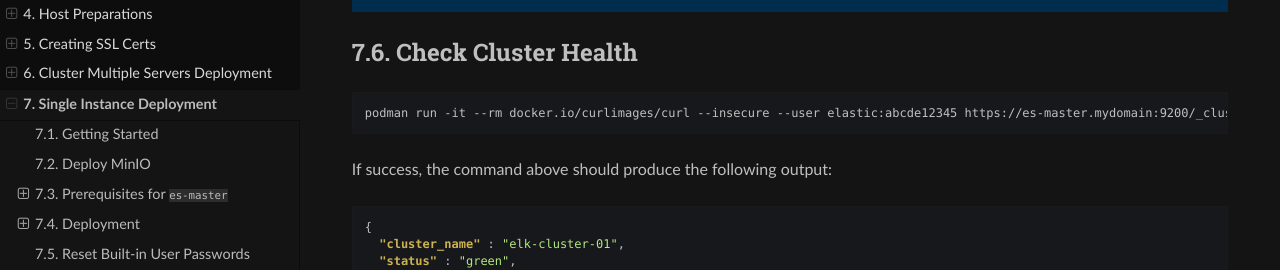
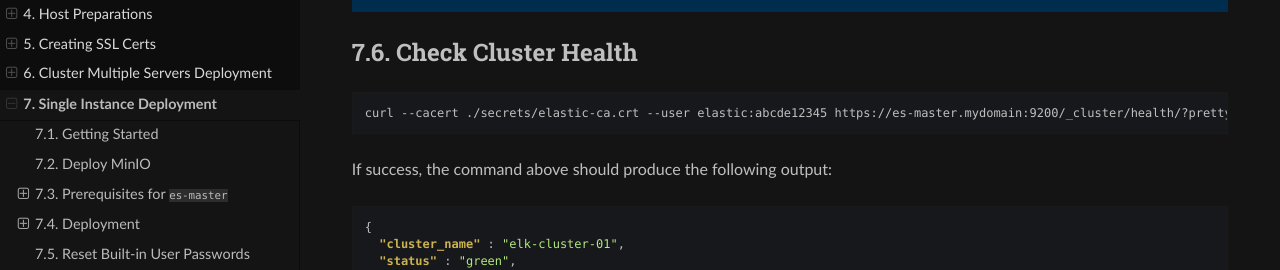
Before and after one commit to extra2000/elastic-elasticsearch-pod, a Sphinx documentation site: the page built from docs/source/example_general_single_instance.rst, in a window 1280 px wide and 900 px high, scrolled down 2861 px. Shown: the part 252-522 px from the top of the window. Built offline with Sphinx 7.4.7 and the Read the Docs theme 2.0.0, drawn with Linux system fonts in a browser that asks for light colours.

Commit message:
docs(deployments): simplify CuRL command

```diff
--- a/docs/source/example_general_single_instance.rst
+++ b/docs/source/example_general_single_instance.rst
@@ -159,7 +159,7 @@ Check Cluster Health
 
 .. code-block:: bash
 
-    podman run -it --rm docker.io/curlimages/curl --insecure --user elastic:abcde12345 https://es-master.mydomain:9200/_cluster/health/?pretty
+    curl --cacert ./secrets/elastic-ca.crt --user elastic:abcde12345 https://es-master.mydomain:9200/_cluster/health/?pretty
 
 If success, the command above should produce the following output:
 
```
